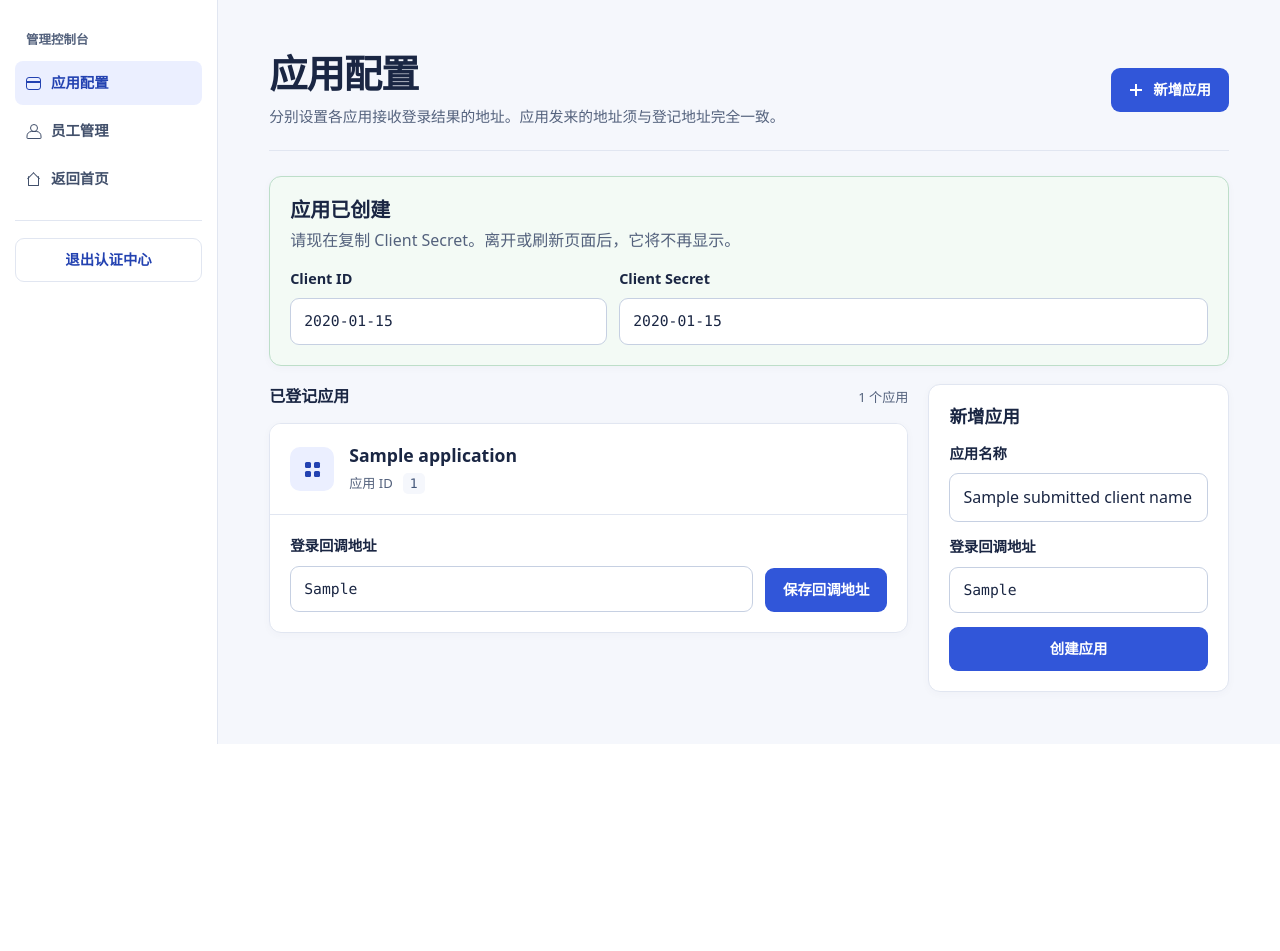
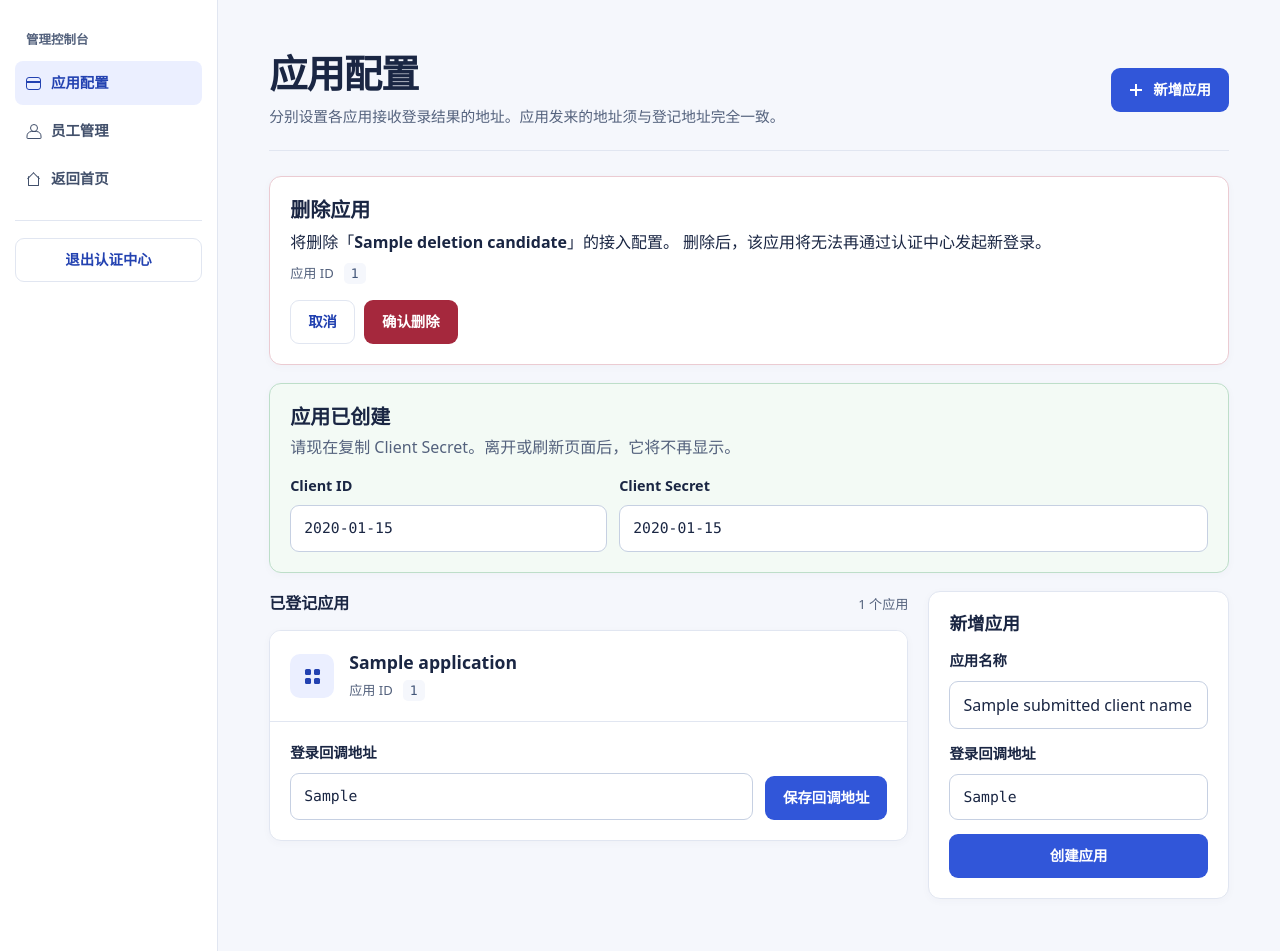
Before and after one commit to Colahenmang/oidc-auth-center, a Spring app: template auth-server/src/main/resources/templates/application.html in a window 1280 px wide. Shown: the part 65-1016 px from the top of the page. Before the commit the page ends 809 px from the top, so only its background shows below. Run offline with Thymeleaf, Linux system fonts and the light colour scheme; the template is opened without the code that fills it: most values are stand-ins (such as "Sample title", 1, 10 or a date in 2020); data that the repository does not hold is empty; some of the project's set-up classes (security, data sources, template engines, error pages and the like) are left out, and stand-ins take their place.

Commit message:
Clarify demo navigation and manage registered applications

```diff
--- a/auth-server/src/main/resources/static/admin.css
+++ b/auth-server/src/main/resources/static/admin.css
@@ -206,6 +206,48 @@
     padding-top: 12px;
 }
 
+.admin-console .application-delete {
+    margin-bottom: 18px;
+    padding: 20px;
+    border-color: #ebcbd2;
+}
+
+.admin-console .application-delete p {
+    margin-block: 8px;
+    overflow-wrap: anywhere;
+}
+
+.admin-console .application-delete form {
+    margin-top: 16px;
+}
+
+.admin-console .application__delete-actions {
+    display: flex;
+    justify-content: flex-end;
+    margin-top: 12px;
+    padding-top: 12px;
+    border-top: 1px solid var(--line);
+}
+
+.admin-console .button--delete {
+    color: #9d2438;
+    border-color: #ebcbd2;
+    background: var(--surface);
+}
+
+.admin-console .button--delete:hover {
+    background: #fff1f3;
+}
+
+.admin-console .button--danger {
+    color: #fff;
+    background: #a5283d;
+}
+
+.admin-console .button--danger:hover {
+    background: #842036;
+}
+
 .admin-console .application-create,
 .admin-console .employee-create {
     margin: 0;
--- a/auth-server/src/main/resources/templates/application.html
+++ b/auth-server/src/main/resources/templates/application.html
@@ -15,6 +15,25 @@
             </div>
             <a class="button button--primary workspace__add" href="#application-create">新增应用</a>
         </div>
+        <p class="notice notice--success" role="status" th:if="${applicationDeleted}">应用已删除。</p>
+        <p class="notice notice--error" role="alert" th:if="${deletionError != null}" th:text="${deletionError}"></p>
+        <section class="card application-delete" th:if="${deletionCandidate != null}" aria-labelledby="application-delete-title">
+            <h2 id="application-delete-title">删除应用</h2>
+            <p id="application-delete-help">
+                将删除「<strong th:text="${deletionCandidate.clientName}">演示应用</strong>」的接入配置。
+                删除后，该应用将无法再通过认证中心发起新登录。
+            </p>
+            <dl class="application__meta">
+                <dt>应用 ID</dt>
+                <dd><code th:text="${deletionCandidate.clientId}"></code></dd>
+            </dl>
+            <form class="form-actions" th:action="@{/admin/application/delete}" method="post"
+                  aria-labelledby="application-delete-title" aria-describedby="application-delete-help">
+                <input type="hidden" name="clientId" th:value="${deletionCandidate.clientId}">
+                <a class="button button--quiet" th:href="@{/admin/application}">取消</a>
+                <button class="button button--danger" type="submit" name="confirmed" value="true">确认删除</button>
+            </form>
+        </section>
         <section class="card application-credentials" aria-labelledby="application-credentials-title"
                  th:if="${createdClientId != null and createdClientSecret != null}">
             <h2 id="application-credentials-title">应用已创建</h2>
@@ -81,6 +100,10 @@
                             <h3 id="hr-access-title">人事访问权限</h3>
                             <a class="button button--quiet" th:href="@{/admin/employees}">管理员工权限</a>
                         </section>
+                        <div class="application__delete-actions" th:if="${app.deletable()}">
+                            <a class="button button--delete" th:href="@{/admin/application/delete(clientId=${app.clientId})}"
+                               th:attr="aria-label=|删除应用 ${app.clientName}|">删除应用</a>
+                        </div>
                     </div>
                 </section>
             </section>
--- a/auth-server/src/main/resources/templates/home.html
+++ b/auth-server/src/main/resources/templates/home.html
@@ -15,7 +15,7 @@
         <div th:replace="~{fragments/shell :: identityArt}"></div>
     </section>
     <section class="application-entry" id="applications" aria-labelledby="applications-title">
-        <h2 id="applications-title">应用入口</h2>
+        <h2 id="applications-title">演示应用入口</h2>
         <p class="application-entry__hint">先登录工单系统，看到当前员工后，再用同一个浏览器打开人事系统并点登录，体验免输密码进入。</p>
         <nav class="destinations" aria-label="业务系统">
             <a class="destination" href="http://127.0.0.1:8081/">
--- a/demo-client/src/main/resources/templates/work-order.html
+++ b/demo-client/src/main/resources/templates/work-order.html
@@ -12,6 +12,9 @@
     <div class="header-content">
         <span class="app-mark" aria-hidden="true"><span class="app-icon"></span></span>
         <span th:text="|${appLabel}登录演示|">工单登录演示</span>
+        <a class="return-link" th:href="${identityCenterUrl}">
+            <span aria-hidden="true">←</span>返回认证中心
+        </a>
     </div>
 </header>
 <main class="work-order">
```
Also changed, not shown: auth-server/src/main/java/com/example/identity/auth/ApplicationSettingsController.java (+53 -5 lines), demo-client/src/main/java/com/example/identity/demo/WorkOrderController.java (+6 -1 lines), demo-client/src/main/resources/static/styles.css (+17 -0 lines), README.md.
